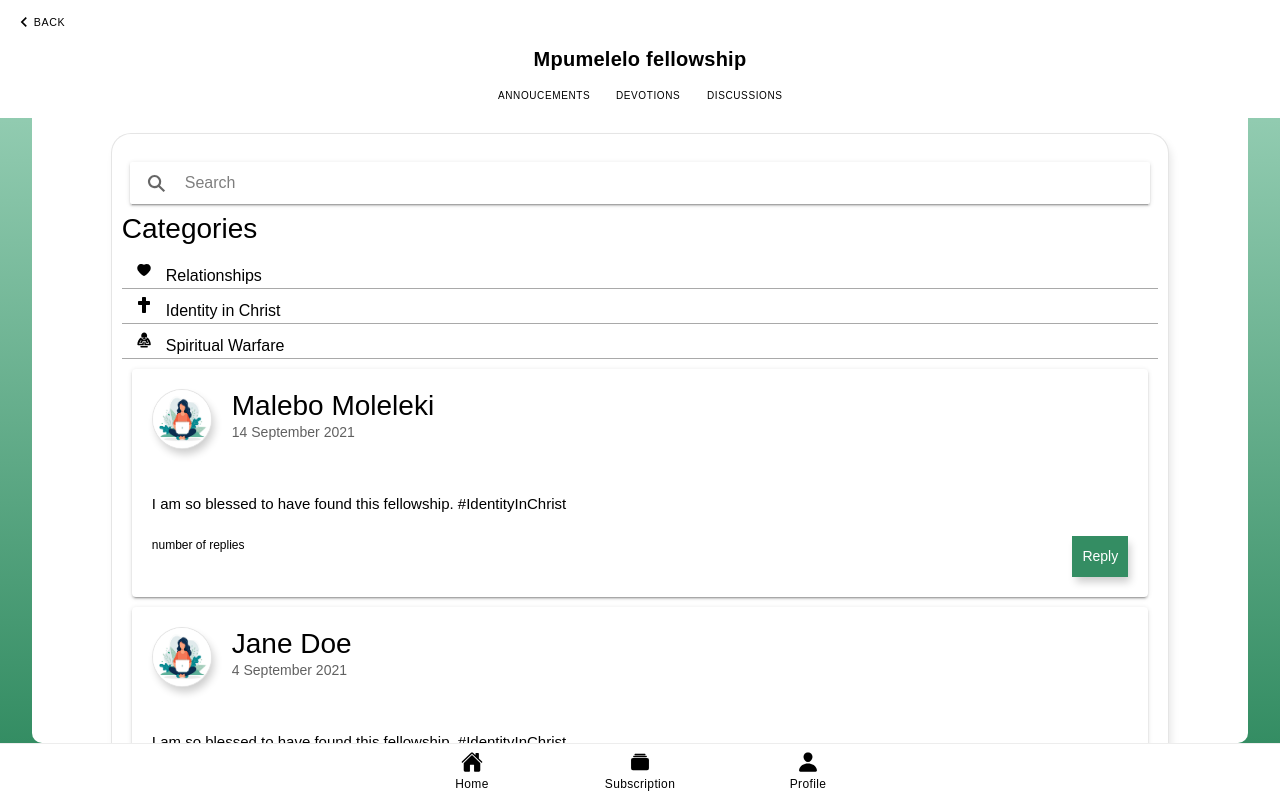
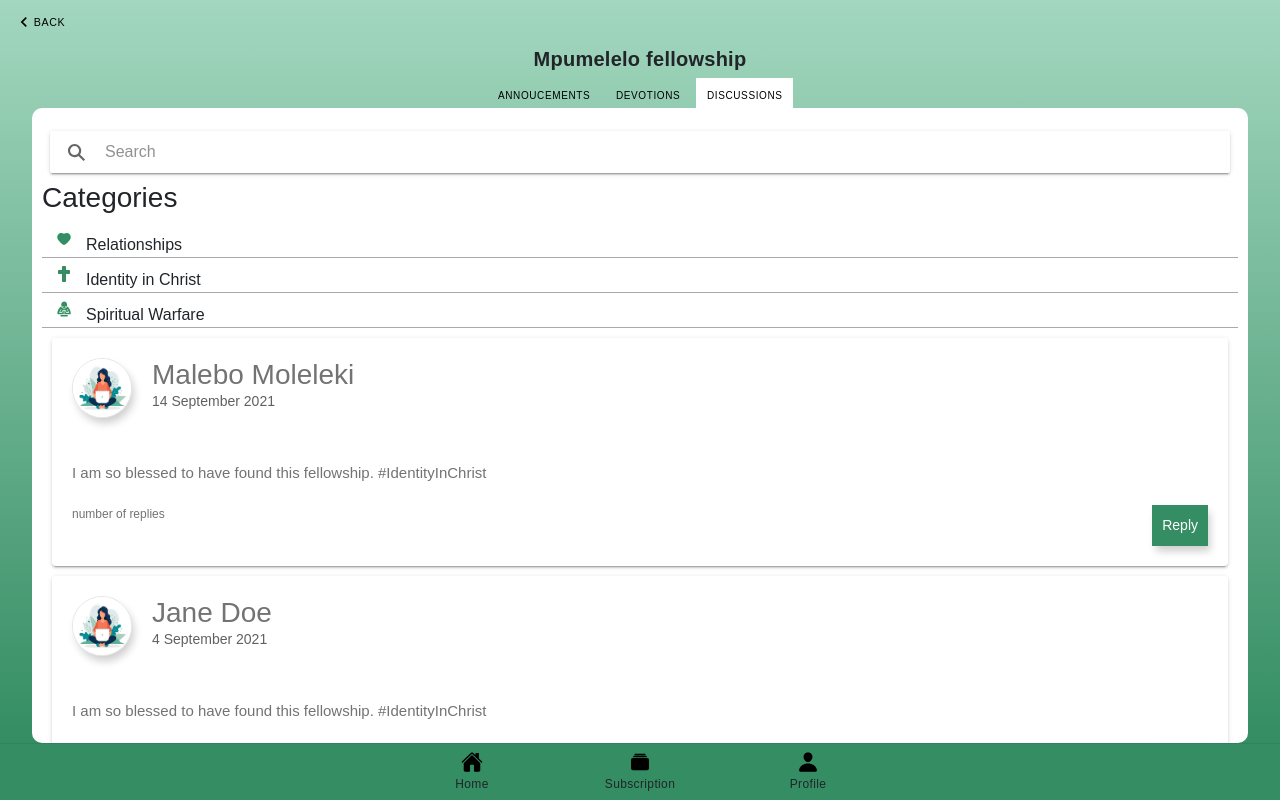
Before and after one commit to suprise079/christianConnect, a React (Create React App) app: page /tab1 in a window 1280 px wide. Both pictures are taken after a click on the element "DISCUSSIONS". Built offline with nearby package versions, Linux system fonts and the light colour scheme.

Commit message:
merged discussions

```diff
--- a/src/pages/subscription/Discussions.css
+++ b/src/pages/subscription/Discussions.css
@@ -1,28 +1,15 @@
 /* variables */
 
-* {
+/* * {
     background-color: #fff;
     color: #000;
 
-}
+} */
 
-/* page container */
-#page{
-    padding: 10px;
 
-}
 
 /* main discussion container */
-.discussionContainer {
-    border: 1px solid rgba(0, 0, 0, 0.1);
-    background-color: #fff;
-    width: 90%;
-    margin: auto;
-    padding: 20px 10px 10px 10px;
-    border-radius: 20px;
-    box-shadow: 3px 6px 8px -1px rgba(0,0,0,0.1);
-    position: relative;
-}
+
 
 /* searchbar */
 .searchbar {
--- a/src/pages/subscription/Discussions.tsx
+++ b/src/pages/subscription/Discussions.tsx
@@ -145,7 +145,7 @@ const Discusions: React.FC = () => {
 
 
   return (
-    <div id='page' style={{overflowY:'scroll'}}>
+    <div id='page'>
 
 
       <div className='discussionContainer' style={{position:'relative'}}>
--- a/src/pages/subscription/subscription.css
+++ b/src/pages/subscription/subscription.css
@@ -20,7 +20,7 @@
 
 .tabInfoDiv {
     width: 95%;
-    min-height: 450px;
+    min-height: 400px;
     margin: auto;
     padding: 15px 10px 0px 10px;
     overflow-y: scroll;
```
Also changed, not shown: 1 other file (tests, documents, lock files or other folders).
